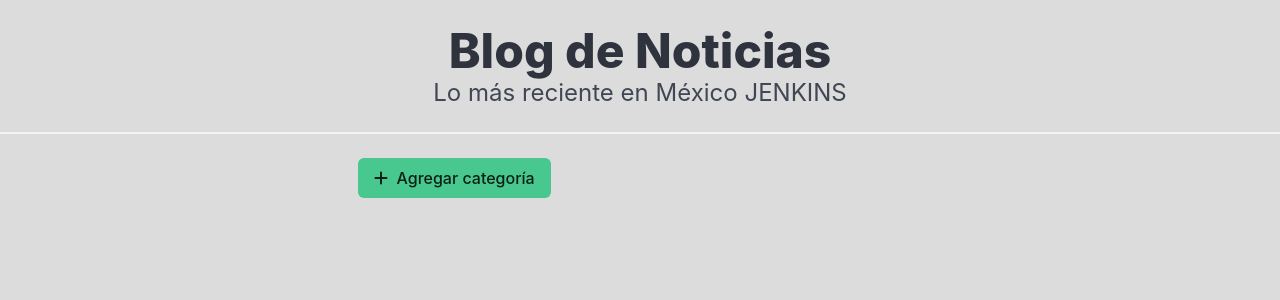
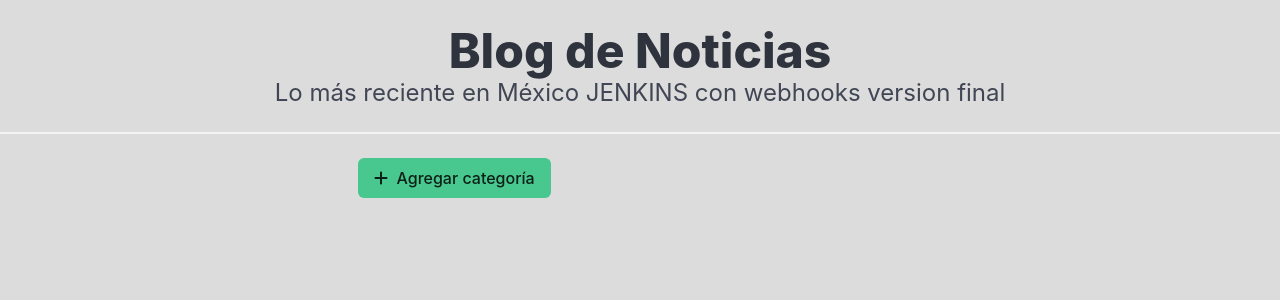
Before and after one commit to OscarEcheveste22/computo_2, a Flask app: page /categories/ in a window 1280 px wide. Shown: the top 300 px of the page. Run offline with Flask 3, Linux system fonts and the light colour scheme; some libraries are stand-ins or nearby versions.

Commit message:
Arreglando el header1

```diff
--- a/app/templates/base.html
+++ b/app/templates/base.html
@@ -11,7 +11,7 @@
     <header>
         <br>
         <h1 class="title has-text-centered is-1">Blog de Noticias</h1>
-        <h2 class="subtitle has-text-centered is-4">Lo más reciente en México JENKINS</h2>
+        <h2 class="subtitle has-text-centered is-4">Lo más reciente en México JENKINS con webhooks version final</h2>
         <hr>
     </header>
     <div class="container">
```
